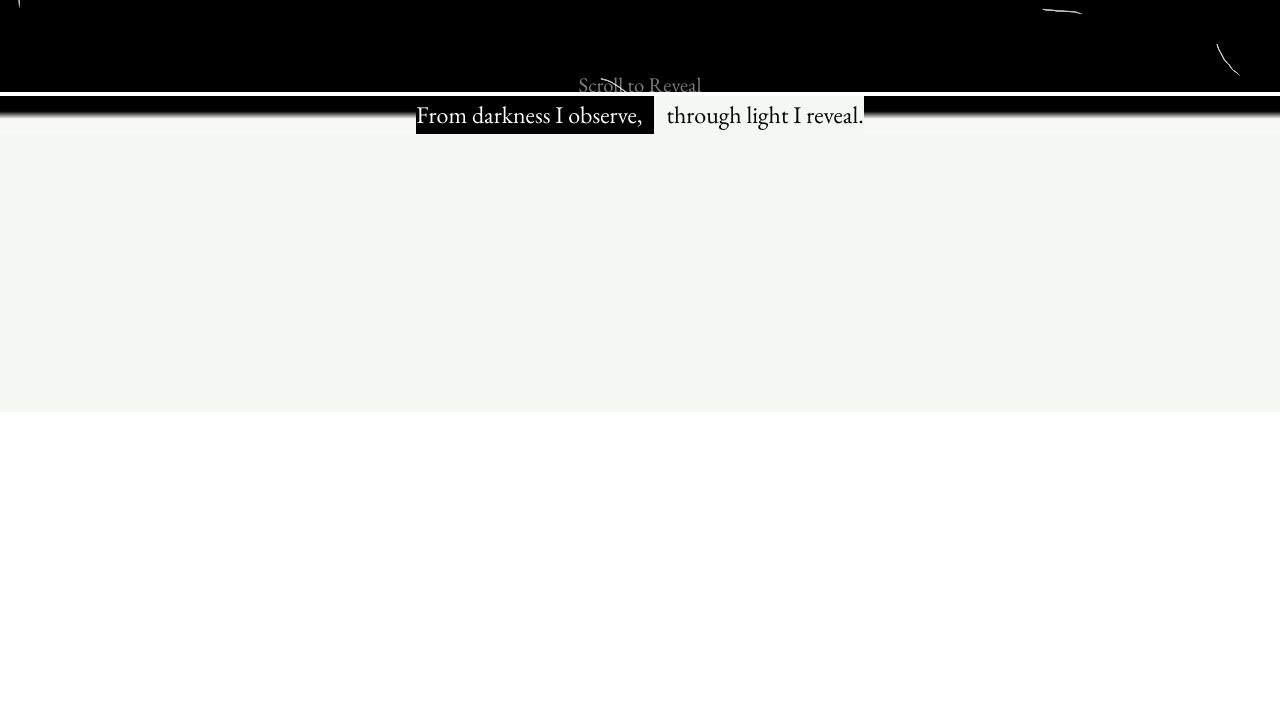
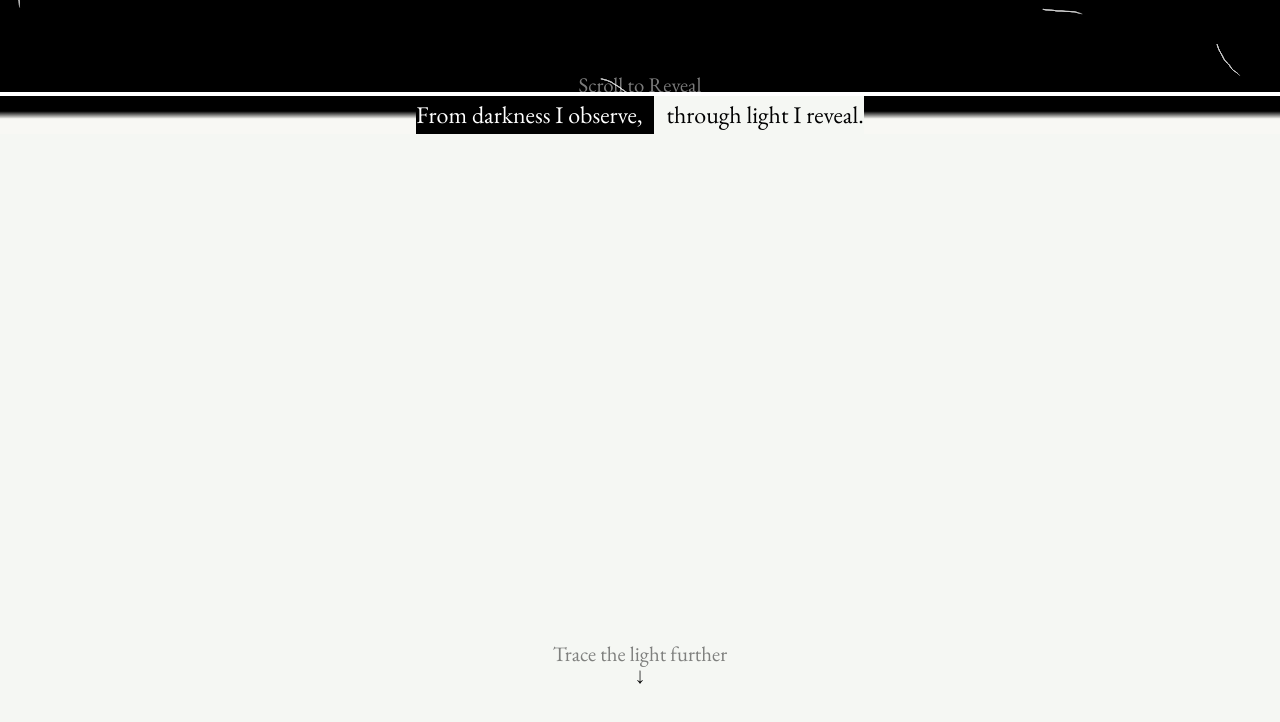
Before and after one commit to XIAOooSHI/Cloud-Chamber2, a plain HTML site: page index.html in a window 1280 px wide. Shown: the part 708-1430 px from the top of the page. Before the commit the page ends 1120 px from the top, so only its background shows below. Drawn offline with nearby package versions, Linux system fonts and the light colour scheme; animation ran at ten frames a second.

Commit message:
Update index.html

```diff
--- a/index.html
+++ b/index.html
@@ -35,12 +35,12 @@
     </p>
   </section>
 
-  <section class="followup-section">
-    <div class="followup-container">
-      <p class="followup-text fade-in">
-Trace the light further ⤵
-    </div>
-  </section>
+<section class="followup-section">
+  <div class="followup-container">
+    <p class="scroll-hint">Trace the light further</p>
+    <div class="scroll-icon">↓</div>
+  </div>
+</section>
 
   <script src="./script.js"></script>
 </body>
```
